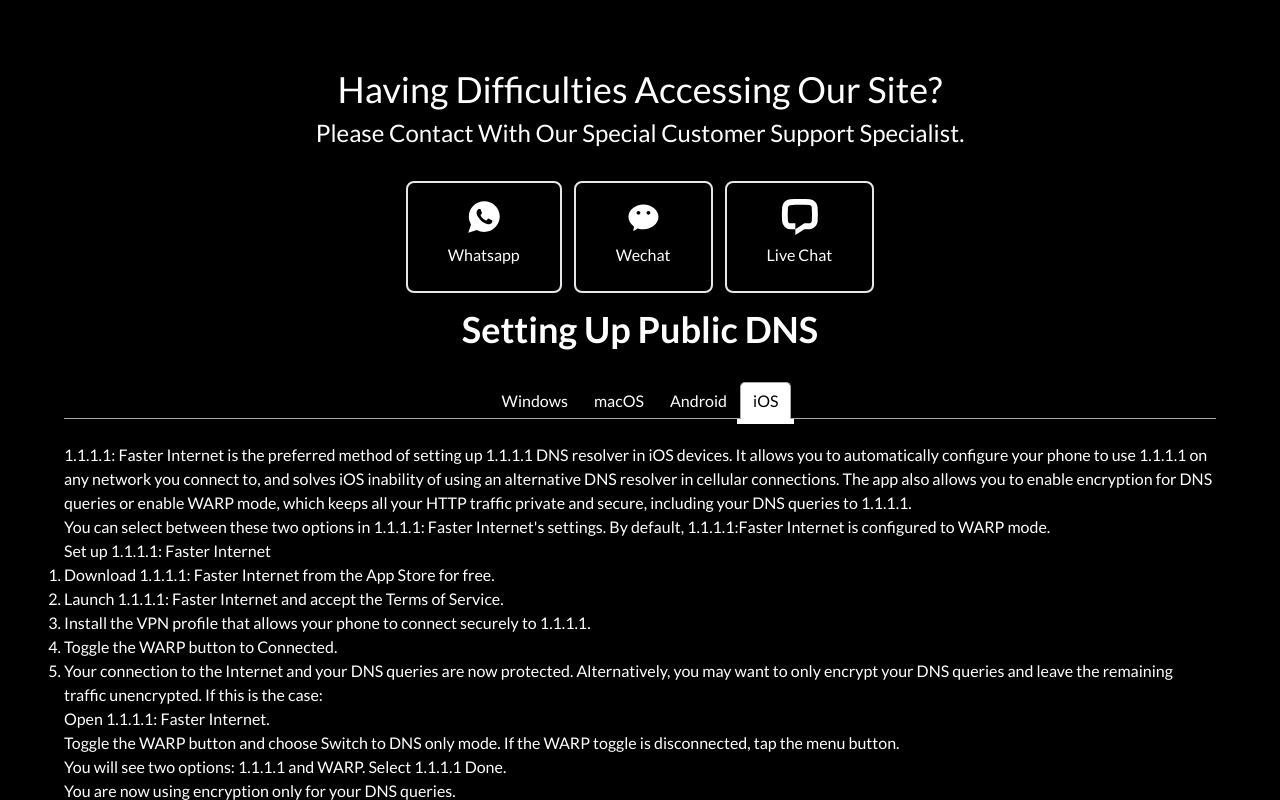
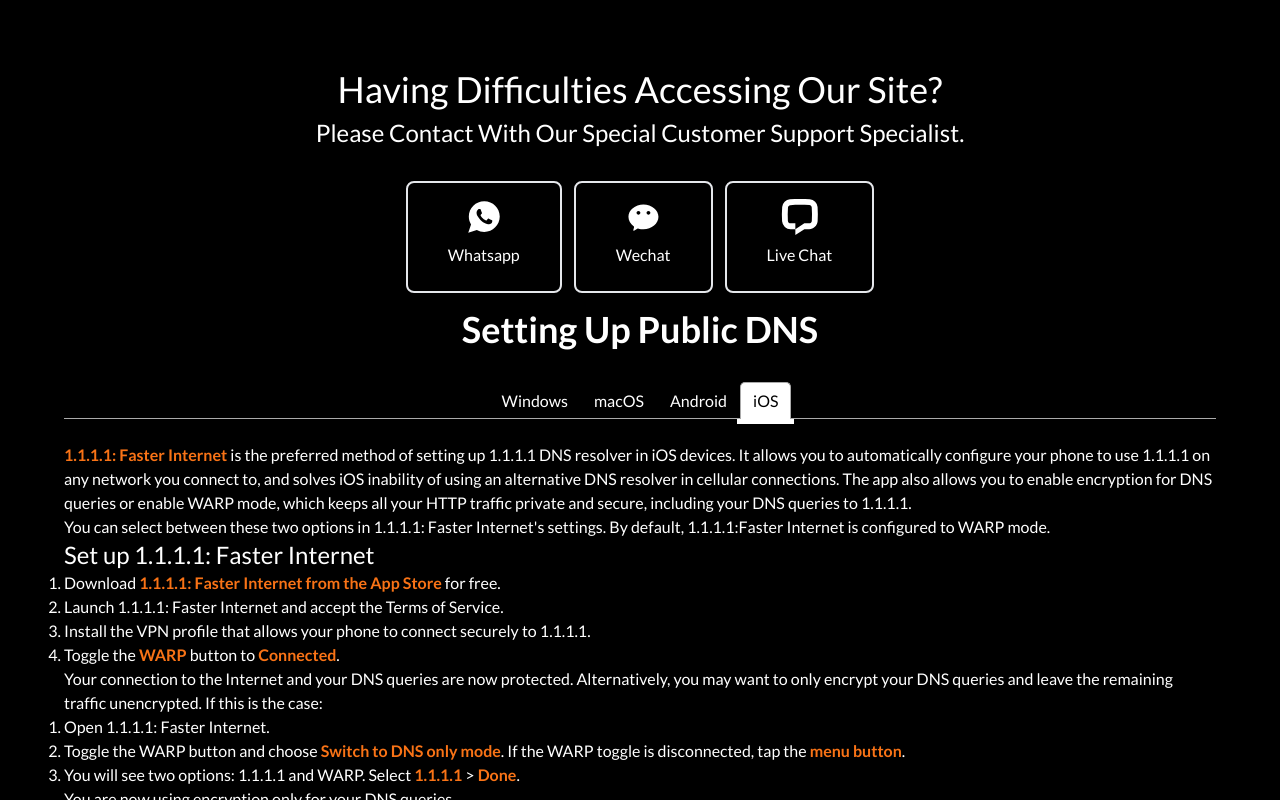
Before and after one commit to anait31/support-hpw, a React (Vite) app: page / in a window 1280 px wide. Both pictures are taken after a click on the tab "iOS". Shown: the part 475-1275 px from the top of the page. Built offline with nearby package versions, Linux system fonts and the light colour scheme.

Commit message:
Update content

```diff
--- a/src/App.jsx
+++ b/src/App.jsx
@@ -225,47 +225,51 @@
 
                 </TabPanel>
                 <TabPanel>
-                  <p>1.1.1.1: Faster Internet is the preferred method of setting up 1.1.1.1 DNS resolver in iOS devices. It allows you to automatically configure your phone to use 1.1.1.1 on any network you connect to, and solves iOS inability of using an alternative DNS resolver in cellular connections.
+                  <p><span className='font-bold text-orange-500'>1.1.1.1: Faster Internet</span> is the preferred method of setting up 1.1.1.1 DNS resolver in iOS devices. It allows you to automatically configure your phone to use 1.1.1.1 on any network you connect to, and solves iOS inability of using an alternative DNS resolver in cellular connections.
                     The app also allows you to enable encryption for DNS queries or enable WARP mode, which keeps all your HTTP traffic private and secure, including your DNS queries to 1.1.1.1.</p>
-                  <p>You can select between these two options in 1.1.1.1: Faster Internet's settings. By default, 1.1.1.1:Faster Internet is configured to WARP mode.</p>
-                  <h2>Set up 1.1.1.1: Faster Internet</h2>
+                  <p>You can select between these two options in 1.1.1.1: Faster {"Internet's"} settings. By default, 1.1.1.1:Faster Internet is configured to WARP mode.</p>
+                  <h2 className='text-2xl'>Set up 1.1.1.1: Faster Internet</h2>
                   <ol className='list-decimal'>
-                    <li>Download <span>1.1.1.1: Faster Internet from the App Store</span> for free.</li>
+                    <li>Download <span className='font-bold text-orange-500'>1.1.1.1: Faster Internet from the App Store</span> for free.</li>
                     <li>Launch 1.1.1.1: Faster Internet and accept the Terms of Service.</li>
                     <li>Install the VPN profile that allows your phone to connect securely to 1.1.1.1.</li>
-                    <li>Toggle the <span>WARP</span> button to <span>Connected</span>.</li>
-                    <li>
+                    <li>Toggle the <span className='font-bold text-orange-500'>WARP</span> button to <span className='font-bold text-orange-500'>Connected</span>.</li>
+                    <p>
                       Your connection to the Internet and your DNS queries are now protected. Alternatively, you may want to only encrypt your DNS queries and leave the remaining traffic unencrypted. If this is the case:
+                    </p>
                     <div>
-                        <ol>
+                      <ol className='list-decimal'>
                         <li>Open 1.1.1.1: Faster Internet.</li>
-                          <li>Toggle the WARP button and choose <span>Switch to DNS only mode</span>. If the WARP toggle is disconnected, tap the <span>menu button</span>.</li>
-                          <li>You will see two options: 1.1.1.1 and WARP. Select <span>1.1.1.1 Done</span>.</li>
+                        <li>Toggle the WARP button and choose <span className='font-bold text-orange-500'>Switch to DNS only mode</span>. If the WARP toggle is disconnected, tap the <span className='font-bold text-orange-500'>menu button</span>.</li>
+                        <li>You will see two options: 1.1.1.1 and WARP. Select <span className='font-bold text-orange-500'>1.1.1.1</span> {'>'} <span className='font-bold text-orange-500'>Done</span>.</li>
                       </ol>
                     </div>
                     <p>You are now using encryption only for your DNS queries.</p>
-                    </li>
+
                     <div>
-                      <h2>Configure 1.1.1.1 manually</h2>
-                      <p>If you configure 1.1.1.1 manually, you will have to do it for every WiFi network your device connects to. This method doesn't work for cellular connections.</p>
+                      <h2 className='text-2xl'>Configure 1.1.1.1 manually</h2>
+                      <p className='bg-slate-800 p-6 rounded-lg my-2 border-l-2 text-xl'>If you configure 1.1.1.1 manually, you will have to do it for every WiFi network your device connects to. This method {"doesn't"} work for cellular connections.</p>
                       <div>
-                        <ol>
-                          <li>Go to <span>Settings Wi-Fi</span>.</li>
-                          <li>Select the 'i' icon next to the WiFi network you are connected to.</li>
+                        <ol className='list-decimal'>
+                          <li>Go to <span className='font-bold text-orange-500'>Settings</span> {">"} <span className='font-bold text-orange-500'>Wi-Fi</span>.</li>
+                          <li>Select the {"'i'"} icon next to the WiFi network you are connected to.</li>
                           <li>Scroll down until you see the section called Configure DNS.</li>
-                          <li>Change the configuration from <span>Automatic</span> to <span>Manual</span>.</li>
-                          <li>Select <span>Add Server</span>.</li>
+                          <li>Change the configuration from <span className='font-bold text-orange-500'>Automatic</span> to <span className='font-bold text-orange-500'>Manual</span>.</li>
+                          <li>Select <span className='font-bold text-orange-500'>Add Server</span>.</li>
                           <li>Take note of any IP addresses you might have and save them in a safe place in case you need to use them later.</li>
                           <li>
                             Remove any IP addresses that may be already listed and in their place add:
+
+                          </li>
+                          <div className='bg-slate-800 p-6 rounded-lg my-2'>
                             <ol>
                               <li>1.1.1.1</li>
                               <li>1.0.0.1</li>
                               <li>2606:4700:4700::1111</li>
                               <li>2606:4700:4700::1001</li>
                             </ol>
-                          </li>
-                          <li>Select <span>Save</span>.</li>
+                          </div>
+                          <li>Select <span className='font-bold text-orange-500'>Save</span>.</li>
                         </ol>
                       </div>
                     </div>
```
Lines whose indentation alone changed are shown as unchanged.
